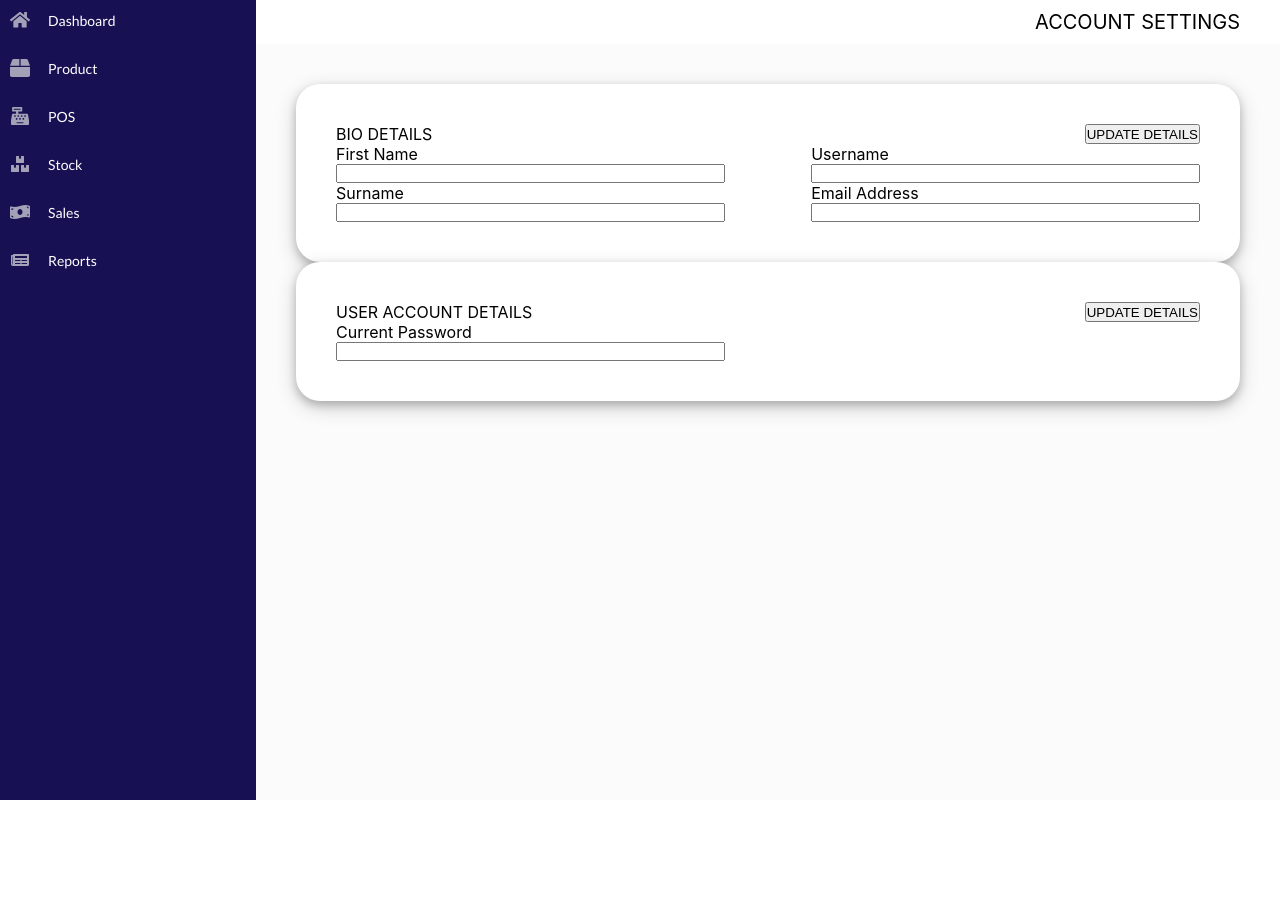
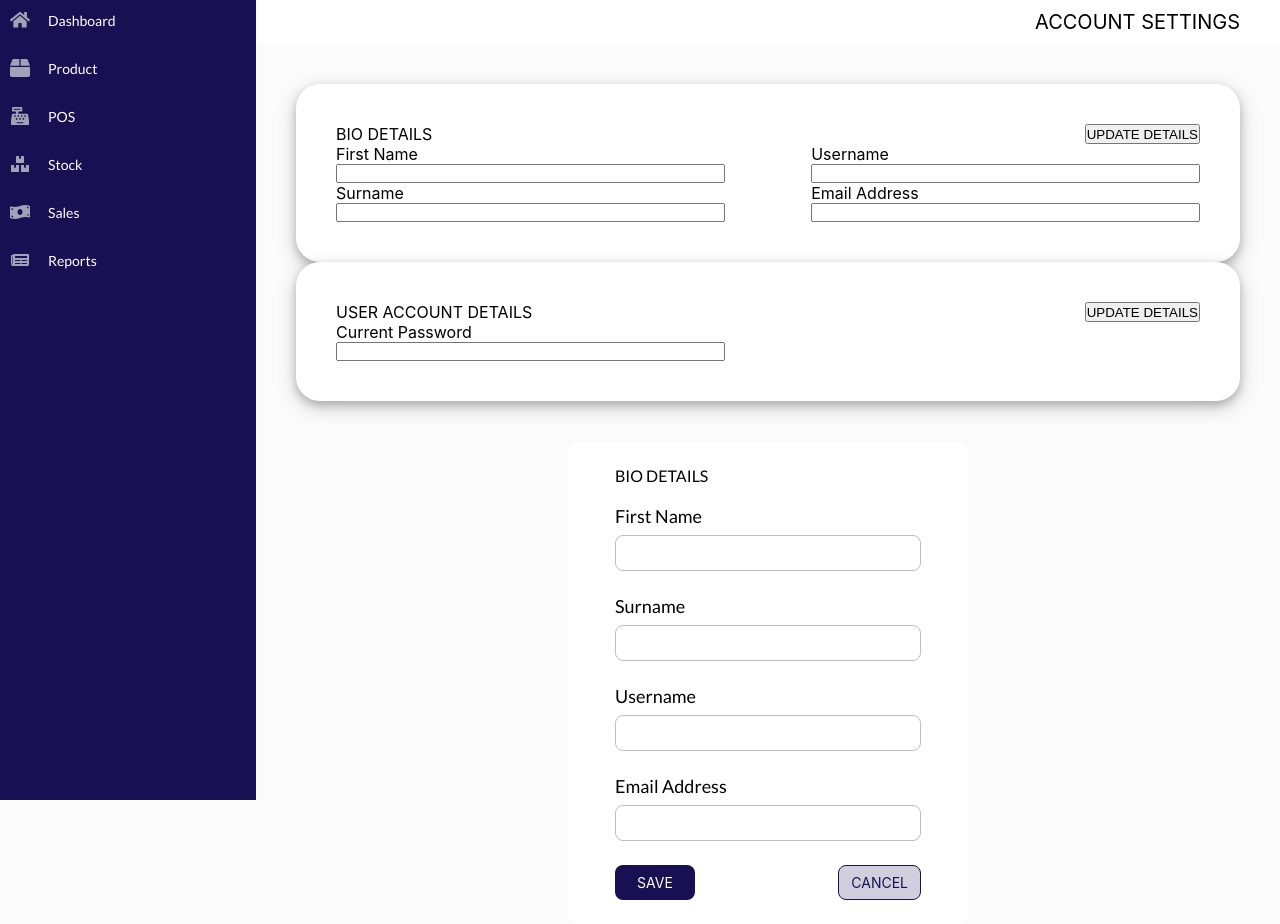
Before and after one commit to greg-atemi/jaythree, a Django app: page /pos/account in a window 1280 px wide. Before the commit the page ends 800 px from the top, so only its background shows below. Run offline with Django 4.2, Linux system fonts and the light colour scheme.

```diff
--- a/pos/views.py
+++ b/pos/views.py
@@ -1,3 +1,4 @@
+from django.contrib.auth.decorators import login_required
 from pos.models import Product, Sale, SaleItems
 from django.shortcuts import redirect, render
 from django.contrib.auth.models import User
@@ -9,6 +10,7 @@ def dashboard(request):
     context = {}
     return render(request, 'pos/user/dashboard.html', context)
 
+# @login_required
 def account(request):
     context = {}
     return render(request, 'pos/user/account.html', context)
--- a/templates/pos/user/account.html
+++ b/templates/pos/user/account.html
@@ -58,12 +58,47 @@
             </div>
         </div>
     </div>
+
+    <div id="bio_modal" class="bio_modal">
+        <div class="modal-content">
+            <p>BIO DETAILS</p>
+            <form action="{% url 'pos:pos' %}" method="post" id="checkout-form">
+                {% csrf_token %}
+                <input type="hidden" name="checkout" value="true">
+                <div class="fieldWrapper">
+                    <label for="first_name">First Name</label>
+                    <input class="input" type="text" name="first_name" id="first_name" value="{{total_sale_amount}}" required>
+                </div>
+
+                <div class="fieldWrapper">
+                    <label for="amountPaid">Surname</label>
+                    <input class="input" type="text" name="amountPaid" id="amountPaid" required>
+                </div>
+
+                <div class="fieldWrapper">
+                    <label for="balance">Username</label>
+                    <input class="input" type="number" name="balance" id="balance" readonly>
+                </div>
+
+                <div class="fieldWrapper">
+                    <label for="balance">Email Address</label>
+                    <input class="input" type="number" name="balance" id="balance" readonly>
+                </div>
+
+                <div class="button-group">
+                    <input class="btn-primary" type="submit" value="SAVE"/>
+                    <button type="button" id="cancel-checkout" class="btn-secondary"> CANCEL </button>
+                </div>
+            </form>
+        </div>
+    </div>
 {% endblock %}
 
 {% block script_block %}
     <script type="text/javascript">
         let bio = document.getElementById("bio");
         let account = document.getElementById("account");
+        let bio_modal = document/getElementById("bio_modal");
 
         window.onload = function () {
             modal.style.display = "block";
```
